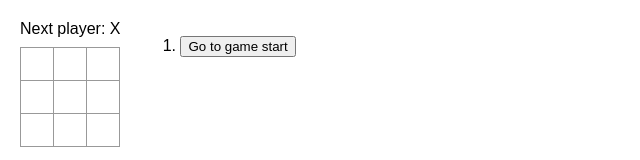
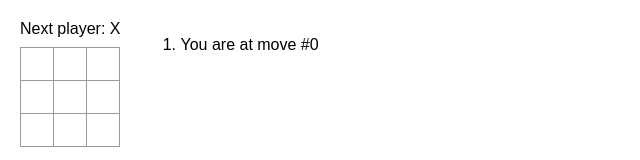
Before and after one commit to quyetdc/tic-tac-toe, a React (Create React App) app: page / in a window 1280 px wide. Shown: the top 160 px of the page, without its empty margins (0-640 px from the left). Built offline with nearby package versions, Linux system fonts and the light colour scheme.

Commit message:
Show current move

```diff
--- a/src/App.js
+++ b/src/App.js
@@ -13,6 +13,7 @@ function Square({value, onSquareClick}) {
 
 // TODO:
 // For the current move only, show “You are at move #…” instead of a button.
+
 // Rewrite Board to use two loops to make the squares instead of hardcoding them.
 // Add a toggle button that lets you sort the moves in either ascending or descending order.
 // When someone wins, highlight the three squares that caused the win (and when no one wins, display a message about the result being a draw).
@@ -39,6 +40,14 @@ export default function Game() {
 
   const moves = history.map((squares, move) => {
     let description;
+
+    if (move === currentMove) {
+      return (
+        <li key={currentMove}>
+          You are at move #{currentMove}
+        </li>
+      )
+    }
 
     if (move > 0) {
       description = "Go to move #" + move;
@@ -77,9 +86,6 @@ function Board({ xIsNext, squares, onPlay }) {
   }
 
   function handleClick(i){
-    console.log("handle click");
-    console.log("Winner: ", winner);
-
     if (squares[i] || calculateWinner(squares)) {
       return;
     }
```
Also changed, not shown: 1 other file (tests, documents, lock files or other folders).
